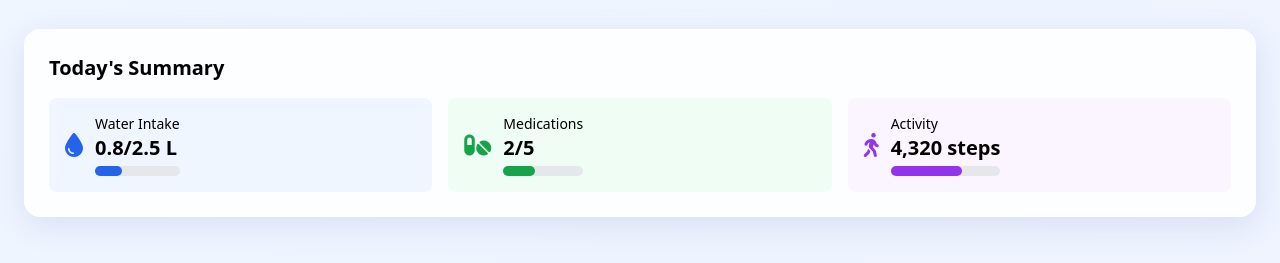
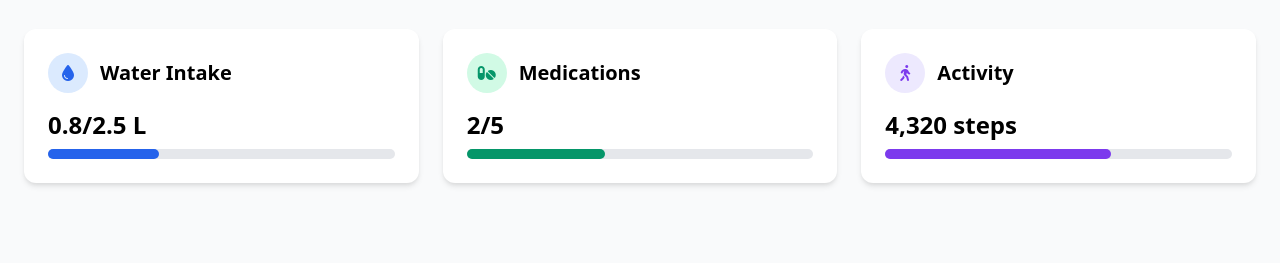
Before and after one commit to sayeed1143/My-pill-tracker, a plain HTML site: page index.html in a window 1280 px wide. Shown: the part 87-350 px from the top of the page. Drawn offline with nearby package versions, Linux system fonts and the light colour scheme.

Commit message:
Update index.html

```diff
--- a/index.html
+++ b/index.html
@@ -4,29 +4,12 @@
     <meta charset="UTF-8">
     <meta name="viewport" content="width=device-width, initial-scale=1.0">
     <title>Health Hub Pro</title>
-    <!-- Tailwind CSS -->
-    <script src="https://cdn.tailwindcss.com"></script>
-    <script>
-        tailwind.config = {
-            theme: {
-                extend: {
-                    colors: {
-                        primary: '#4f46e5',
-                        secondary: '#10b981',
-                        accent: '#f59e0b',
-                        danger: '#ef4444',
-                        info: '#3b82f6'
-                    }
-                }
-            }
-        }
-    </script>
-    <!-- Custom CSS -->
+    <link href="https://cdn.jsdelivr.net/npm/tailwindcss@2.2.19/dist/tailwind.min.css" rel="stylesheet">
     <link rel="stylesheet" href="styles.css">
-    <!-- Font Awesome -->
     <link rel="stylesheet" href="https://cdnjs.cloudflare.com/ajax/libs/font-awesome/6.4.0/css/all.min.css">
 </head>
-<body class="min-h-screen p-4 md:p-6 bg-gradient-to-br from-blue-50 to-indigo-50">
+<body class="min-h-screen p-4 md:p-6 bg-gray-50">
+    <div class="max-w-7xl mx-auto">
         <!-- Header -->
         <header class="flex justify-between items-center mb-8">
             <div class="flex items-center">
@@ -38,63 +21,54 @@
                     <p class="text-gray-600">Your health companion</p>
                 </div>
             </div>
-        <!-- Notification and profile buttons would go here -->
         </header>
 
-    <!-- Main Content -->
-    <main class="max-w-7xl mx-auto">
-        <!-- Health Summary Card -->
-        <div class="glass-card p-6 mb-6">
-            <h2 class="text-xl font-semibold mb-4">Today's Summary</h2>
-            <div class="grid grid-cols-1 md:grid-cols-3 gap-4">
-                <!-- Water Tracker -->
-                <div class="bg-blue-50 p-4 rounded-lg flex items-center">
-                    <div class="mr-3 text-blue-600 text-2xl">
+        <!-- Health Summary Cards -->
+        <div class="grid grid-cols-1 md:grid-cols-3 gap-6">
+            <!-- Water Card -->
+            <div class="bg-white p-6 rounded-xl shadow-md">
+                <div class="flex items-center mb-4">
+                    <div class="w-10 h-10 rounded-full bg-blue-100 flex items-center justify-center text-blue-600 mr-3">
                         <i class="fas fa-tint"></i>
                     </div>
-                    <div>
-                        <h3 class="text-sm font-medium">Water Intake</h3>
-                        <p class="text-xl font-bold"><span id="waterConsumed">0.8</span>/2.5 L</p>
-                        <div class="w-full bg-gray-200 rounded-full h-2.5 mt-1">
+                    <h2 class="text-xl font-semibold">Water Intake</h2>
+                </div>
+                <p class="text-2xl font-bold mb-2"><span id="waterConsumed">0.8</span>/<span id="waterGoal">2.5</span> L</p>
+                <div class="w-full bg-gray-200 rounded-full h-2.5">
                     <div class="bg-blue-600 h-2.5 rounded-full" style="width: 32%"></div>
                 </div>
             </div>
-                </div>
-                <!-- Medication Tracker -->
-                <div class="bg-green-50 p-4 rounded-lg flex items-center">
-                    <div class="mr-3 text-green-600 text-2xl">
+
+            <!-- Medications Card -->
+            <div class="bg-white p-6 rounded-xl shadow-md">
+                <div class="flex items-center mb-4">
+                    <div class="w-10 h-10 rounded-full bg-green-100 flex items-center justify-center text-green-600 mr-3">
                         <i class="fas fa-pills"></i>
                     </div>
-                    <div>
-                        <h3 class="text-sm font-medium">Medications</h3>
-                        <p class="text-xl font-bold"><span id="medsTaken">2</span>/<span id="medsTotal">5</span></p>
-                        <div class="w-full bg-gray-200 rounded-full h-2.5 mt-1">
+                    <h2 class="text-xl font-semibold">Medications</h2>
+                </div>
+                <p class="text-2xl font-bold mb-2"><span id="medsTaken">2</span>/<span id="medsTotal">5</span></p>
+                <div class="w-full bg-gray-200 rounded-full h-2.5">
                     <div class="bg-green-600 h-2.5 rounded-full" style="width: 40%"></div>
                 </div>
             </div>
-                </div>
-                <!-- Activity Tracker -->
-                <div class="bg-purple-50 p-4 rounded-lg flex items-center">
-                    <div class="mr-3 text-purple-600 text-2xl">
+
+            <!-- Activity Card -->
+            <div class="bg-white p-6 rounded-xl shadow-md">
+                <div class="flex items-center mb-4">
+                    <div class="w-10 h-10 rounded-full bg-purple-100 flex items-center justify-center text-purple-600 mr-3">
                         <i class="fas fa-walking"></i>
                     </div>
-                    <div>
-                        <h3 class="text-sm font-medium">Activity</h3>
-                        <p class="text-xl font-bold"><span id="stepsCount">4,320</span> steps</p>
-                        <div class="w-full bg-gray-200 rounded-full h-2.5 mt-1">
+                    <h2 class="text-xl font-semibold">Activity</h2>
+                </div>
+                <p class="text-2xl font-bold mb-2"><span id="stepsCount">4,320</span> steps</p>
+                <div class="w-full bg-gray-200 rounded-full h-2.5">
                     <div class="bg-purple-600 h-2.5 rounded-full" style="width: 65%"></div>
                 </div>
             </div>
         </div>
     </div>
-        </div>
 
-        <!-- Rest of your HTML content -->
-        <!-- Medication tracker, water tracker, etc. -->
-
-    </main>
-
-    <!-- JavaScript -->
     <script src="scripts.js"></script>
 </body>
 </html>
```
Lines whose indentation alone changed are shown as unchanged.
